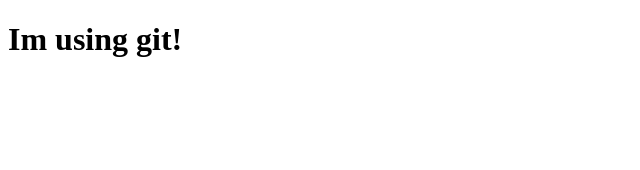
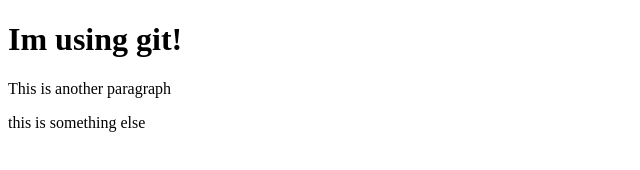
Before and after one commit to strahinjaajvaz/testRepo, a plain HTML site: page index.html in a window 1280 px wide. Shown: the whole page, without its empty margins (0-640 px from the left). Drawn offline with Linux system fonts and the light colour scheme.

Commit message:
create a ptag to demonstrate multiple commit messages

```diff
--- a/index.html
+++ b/index.html
@@ -5,5 +5,7 @@
   </head>
   <body>
     <h1>Im using git!</h1>
+    <p>This is another paragraph</p>
+    <p>this is something else</p>
   </body>
 </html>
```
